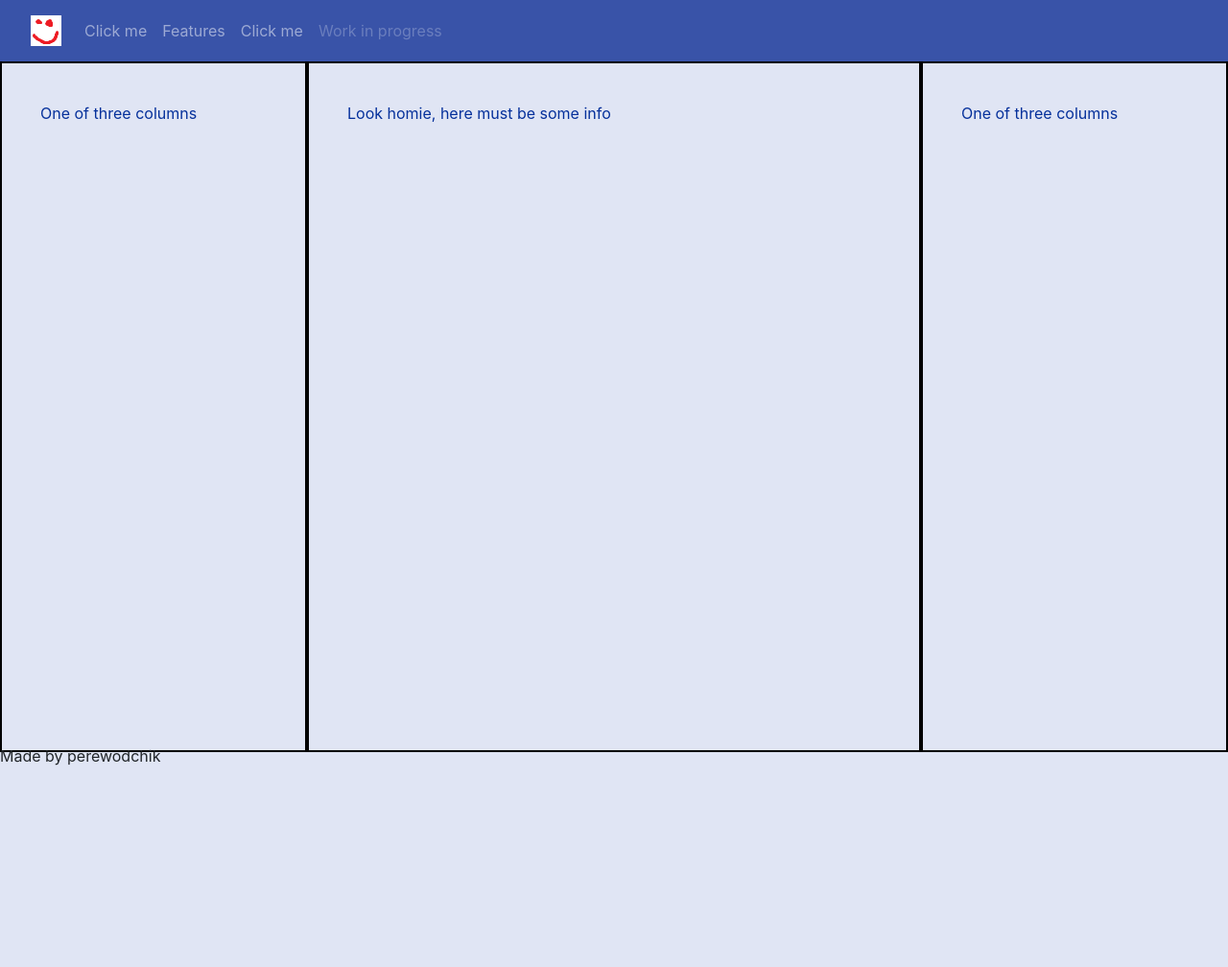
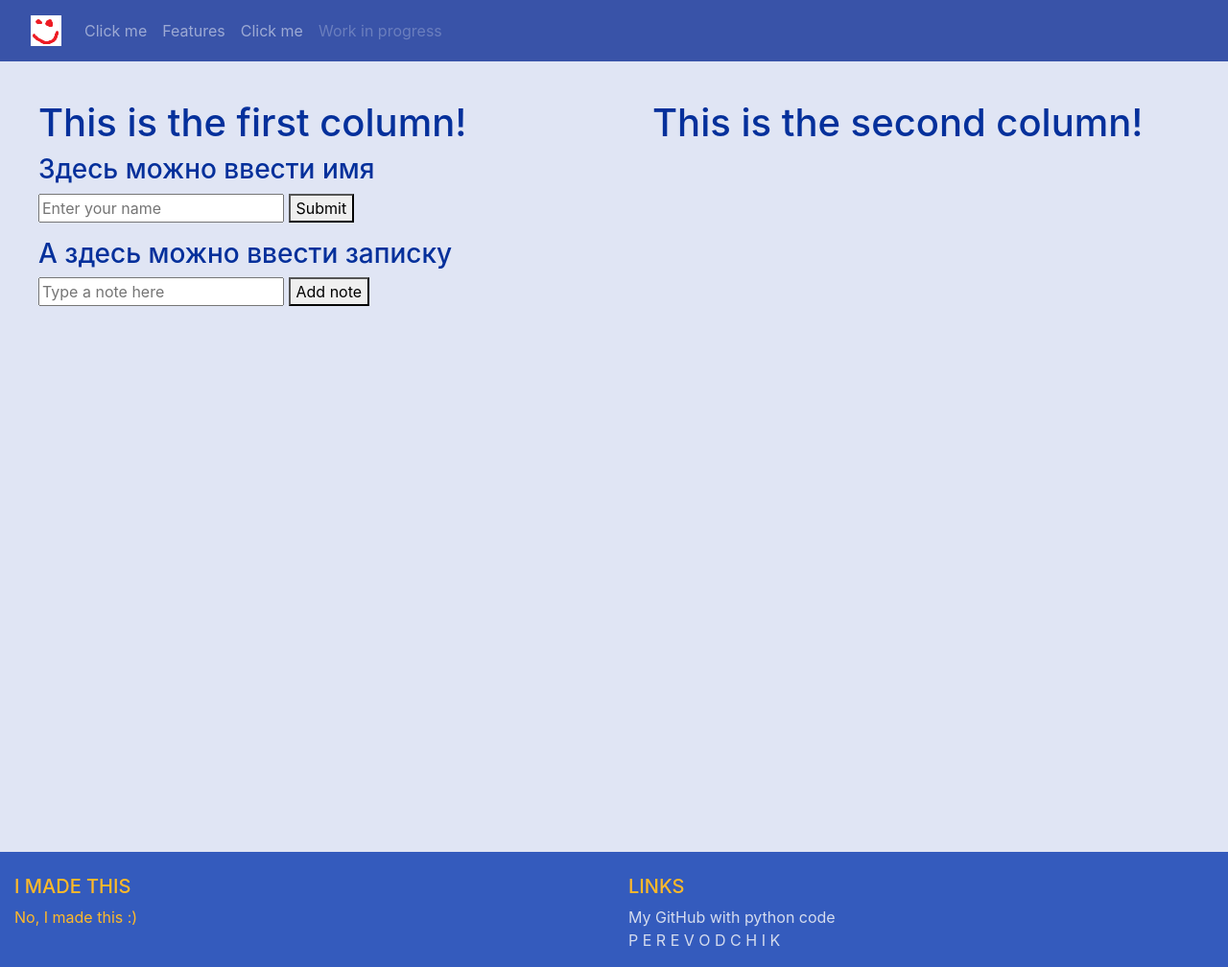
Before and after one commit to perewodchik/python, a Flask app: page / in a window 1280 px wide. Shown: the whole page at 96% size. Before the commit the page ends 798 px from the top, so only its background shows below. Run offline with Flask 2, Linux system fonts and the light colour scheme; some libraries are stand-ins or nearby versions.

Commit message:
Ready for making features!

```diff
--- /dev/null
+++ b/Web/features.txt
@@ -0,0 +1,3 @@
+Features:
+	Стена - можно сохранять записки, которые будут видны всем пользователям, анонимно.
+	Данные будут храниться в отдельном файле.
--- a/Web/new project/app.py
+++ b/Web/new project/app.py
@@ -1,11 +1,29 @@
 from flask import *
+from flask_session import Session
 
 app = Flask(__name__)
 
-@app.route('/')
-def testing():
-		print( url_for('static', filename='bootstrap.css') )
-		return render_template("bootstrap.html")
+app.config["SESSION_PERMANENT"] = False
+app.config["SESSION_TYPE"] = "filesystem"
+Session(app)
+
+notes = []
+
+@app.route('/', methods=["GET", "POST"])
+def index():
+	if request.method == "POST":
+		note = request.form.get("note")
+		notes.append(note)
+	return render_template("index.html", notes=notes)
+
+@app.route("/hello", methods=["GET", "POST"])
+def hello():
+	if request.method == "GET":
+		return "Please submit the form instead"
+	name = request.form.get("name")
+	return render_template("hello.html", name=name)
+
+
 
 if __name__ == "__main__":
 	app.run(host='0.0.0.0')
--- a/Web/new project/static/cascade.css
+++ b/Web/new project/static/cascade.css
@@ -1,7 +1,5 @@
-html,body {
+body {
     background-color: e0e5f4;
-    height:100%;
-
 }
 
 body .navbar {
@@ -22,18 +20,17 @@ a:hover {
     color: ffffff
 }
 
-.row > div {
+#container .row > div {
     padding: 40px;
-    border: 2px solid black;
-    border-collapse: collapse;
     color: 05309b;
-    height: 100%
+    height: 800px;
 }
 
-.row {
-    height: 100%
+body footer {
+    background-color: 345BBD;
+    color: FFB929;
 }
 
-#container {
-    height: 90%
+body footer a {
+    color: D5DCEE;
 }
--- a/Web/new project/templates/bootstrap.html
+++ b/Web/new project/templates/base.html
@@ -2,6 +2,7 @@
     <head>
         <title>Perewodchik's site</title>
         <meta name="viewport" content="width=device-width, initial-scale=1.0">
+        <link rel="icon" href="{{ url_for('static', filename='favicon.ico') }}">
         <link rel="stylesheet" href=" {{ url_for('static', filename='bootstrap.css') }}" >
         <link rel="stylesheet" type="text/css" href="{{ url_for('static', filename='cascade.css') }}">
         <script src="{{ url_for('static', filename='slim.js') }}" ></script>
@@ -10,7 +11,7 @@
     </head>
     <body>
         <nav class="navbar navbar-expand-lg navbar-dark">
-            <a class="nav-link active" href="#"><img src="{{ url_for('static', filename='favicon.ico') }}"></a>
+            <a class="nav-link active" href="{{ url_for('index') }}"><img src="{{ url_for('static', filename='favicon.ico') }}"></a>
             <button class="navbar-toggler" type="button" data-toggle="collapse" data-target="#navbar_wrapper" aria-controls="navbar_wrapper" aria-expanded="false" aria-label="Toggle navigation">
                 <span class="navbar-toggler-icon"></span>
             </button>
@@ -31,19 +32,44 @@
                 </ul>
             </div>
         </nav>
+
         <div class="container-fluid" id="container">
             <div id="columns" class="row position-relative">
-                <div class="col-sm-3">
-                    One of three columns
+                <div class="col-sm-6">
+                    <h1>This is the first column!</h1>
+                    {% block first_column %}
+                    {% endblock %}
                 </div>
                 <div class="col-sm-6">
-                    Look homie, here must be some info
-                </div>
-                <div class="col-sm-3">
-                    One of three columns
+                    <h1>This is the second column!</h1>
+                    {% block second_column %}
+                    {% endblock %}
                 </div>
             </div>
         </div>
-        <div class='fixed-bottom'>Made by perewodchik</div>
+
+        <footer class="page-footer font-small blue pt-4 mt-4">
+            <div class="container-fluid text-center text-md-left">
+                <div class="row">
+                    <div class="col-md-6 mt-md-0 mt-3">
+                        <h5 class="text-uppercase">I made this</h5>
+                        <p>No, I made this :)</p>
+                    </div>
+                    <hr class="clearfix w-100 d-md-none pb-3">
+                    <div class="col-md-3 mb-md-0 mb-3">
+                        <h5 class="text-uppercase">Links</h5>
+                        <ul class="list-unstyled">
+                            <li>
+                                <a href="https://github.com/perewodchik/python">My GitHub with python code</a>
+                            </li>
+                            <li>
+                                <a href="https://translate.google.com/">P E R E V O D C H I K</a>
+                            </li>
+                        </ul>
+                    </div>
+                </div>
+            </div>
+        </footer>
+
     </body>
 </html>
--- /dev/null
+++ b/Web/new project/templates/hello.html
@@ -0,0 +1,5 @@
+{% extends "base.html" %}
+
+{% block first_column %}
+    <h1>Hello {{ name }}</h1>
+{% endblock %}
--- /dev/null
+++ b/Web/new project/templates/index.html
@@ -0,0 +1,23 @@
+{% extends "base.html" %}
+
+
+{% block first_column %}
+    <h3>Здесь можно ввести имя</h3>
+    <form action="{{ url_for('hello') }}"  method="post">
+        <input type="text" name="name" placeholder="Enter your name">
+        <button>Submit</button>
+    </form>
+    <h3>А здесь можно ввести записку</h3>
+    <form action="{{ url_for('index') }}" method="POST">
+        <input type="text" name="note" placeholder="Type a note here">
+        <button>Add note</button>
+    </form>
+{% endblock %}
+
+{% block second_column %}
+    <ul>
+        {% for note in notes %}
+            <li> {{ note }} </li>
+            {% endfor %}
+    </ul>
+{% endblock %}
```
